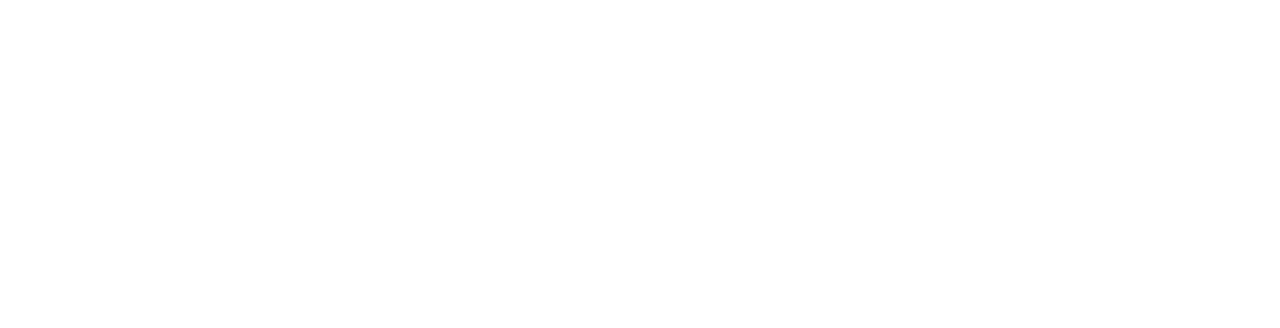
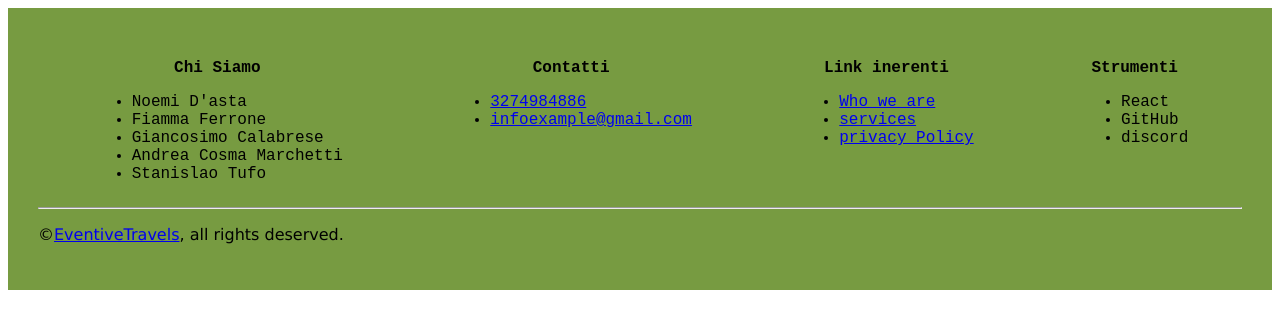
Before and after one commit to develhope/FS30-Team2-Project2, a React (Vite) app: page / in a window 1280 px wide. Shown: the top 328 px of the page. Built offline with nearby package versions, Linux system fonts and the light colour scheme.

Commit message:
starting footer

```diff
--- a/src/components/Footer.jsx
+++ b/src/components/Footer.jsx
@@ -1,3 +1,63 @@
+/** @format */
+import "./footer.scss";
+
 export function Footer() {
-  return;
+  return (
+    <footer className="footer">
+      <div className="columnsContainer">
+        <div className="footerColumns">
+          <h4>Chi Siamo</h4>
+          <ul>
+            <li>Noemi D'asta</li>
+            <li>Fiamma Ferrone</li>
+            <li>Giancosimo Calabrese</li>
+            <li>Andrea Cosma Marchetti</li>
+            <li>Stanislao Tufo</li>
+          </ul>
+        </div>
+        <div className="footerColumns">
+          <h4>Contatti</h4>
+          <ul>
+            <li>
+              <a href="tel:+">3274984886</a>
+            </li>
+            <li>
+              <a href="/email">infoexample@gmail.com</a>
+            </li>
+          </ul>
+        </div>
+        <div className="footerColumns">
+          <h4>Link inerenti</h4>
+          <ul>
+            <li>
+              <a href="/about">Who we are</a>
+            </li>
+            <li>
+              <a href="/services">services</a>
+            </li>
+            <li>
+              <a href="/privacy">privacy Policy</a>
+            </li>
+          </ul>
+        </div>
+
+        <div className="footerColumns">
+          <h4>Strumenti</h4>
+          <ul>
+            <li>React</li>
+            <li>GitHub</li>
+            <li>discord</li>
+          </ul>
+        </div>
+      </div>
+      <div className="socialIcons">
+        <a href="http://"></a>
+        <a href="http://"></a>
+      </div>
+      <hr />
+      <div>
+      <p>&copy;<a href="/link">EventiveTravels</a>, all rights deserved.</p>
+      </div>
+    </footer>
+  );
 }
--- /dev/null
+++ b/src/components/footer.scss
@@ -0,0 +1,31 @@
+/** @format */
+
+.footer {
+  background-color: rgb(119, 155, 65);
+  padding: 30px;
+}
+
+.columnsContainer {
+  display: flex;
+  justify-content: space-around;
+  margin: 0 auto;
+}
+
+.footerColumns {
+  h4 {
+    font-family: "Courier New", Courier, monospace;
+    margin-bottom: 15px;
+    text-align: center;
+  }
+
+  ul {
+    align-items: center;
+    font-family: "Courier New", Courier, monospace;
+  }
+}
+
+p {
+  display: flex;
+  font-family: "Lucida Sans", "Lucida Sans Regular", "Lucida Grande",
+    "Lucida Sans Unicode", Geneva, Verdana, sans-serif;
+}
```
